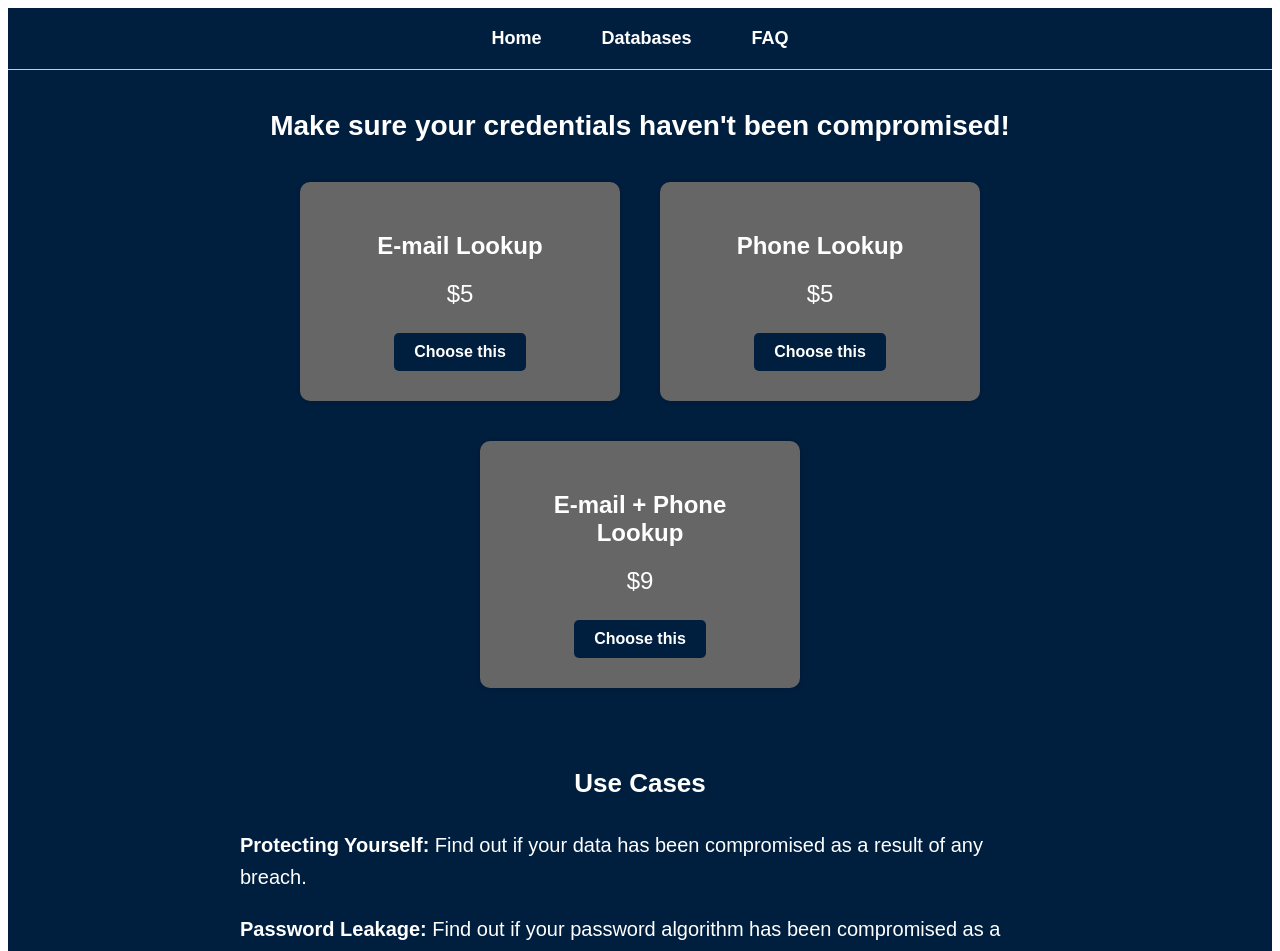
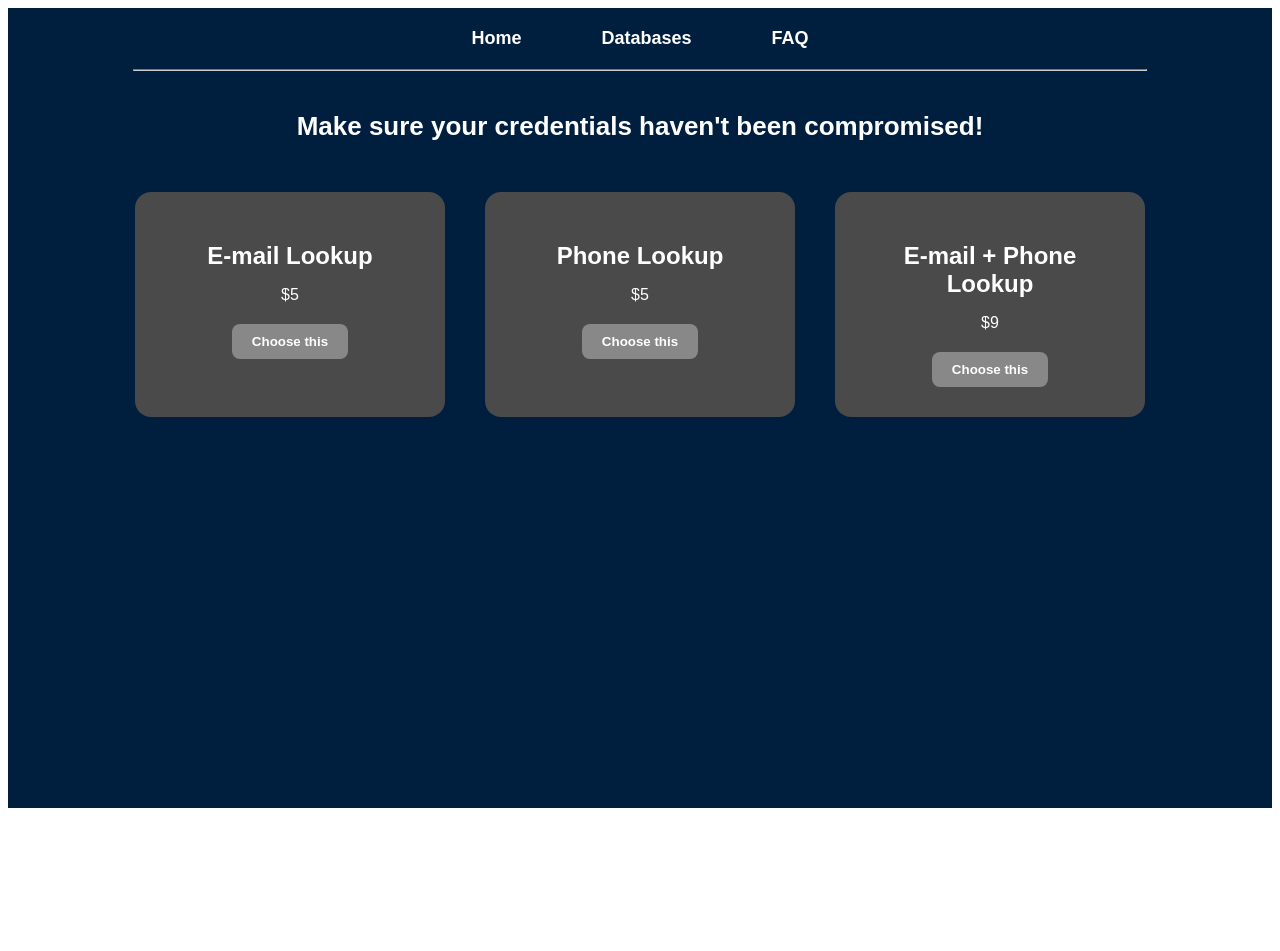
Before and after one commit to Bensero87/leakwhat, a Next.js app: page / in a window 1280 px wide. Shown: the top 951 px of the page. After the commit the page ends 816 px from the top, so only its background shows below. Built offline with nearby package versions, Linux system fonts and the light colour scheme.

Commit message:
Update index.js

```diff
--- a/pages/index.js
+++ b/pages/index.js
@@ -1,71 +1,86 @@
+import { useRouter } from 'next/router';
+
 export default function Home() {
+  const router = useRouter();
+
   return (
-    <div style={{ backgroundColor: "#001F3F", minHeight: "100vh", color: "white", fontFamily: "Arial, sans-serif" }}>
-      {/* Üst Menü */}
-      <header style={{ padding: "20px 0", textAlign: "center", borderBottom: "1px solid #ccc" }}>
-        <nav style={{ display: "flex", justifyContent: "center", gap: "60px", fontWeight: "bold", fontSize: "18px" }}>
-          <a href="/" style={{ color: "white", textDecoration: "none" }}>Home</a>
-          <a href="/databases" style={{ color: "white", textDecoration: "none" }}>Databases</a>
-          <a href="/faq" style={{ color: "white", textDecoration: "none" }}>FAQ</a>
-        </nav>
-      </header>
+    <div style={{ backgroundColor: '#001F3F', minHeight: '100vh', color: 'white', fontFamily: 'Arial' }}>
+      {/* Menü */}
+      <div style={{ display: 'flex', justifyContent: 'center', gap: '80px', padding: '20px', fontSize: '18px', fontWeight: 'bold' }}>
+        <a href="/" style={{ color: 'white', textDecoration: 'none' }}>Home</a>
+        <a href="/databases" style={{ color: 'white', textDecoration: 'none' }}>Databases</a>
+        <a href="/faq" style={{ color: 'white', textDecoration: 'none' }}>FAQ</a>
+      </div>
+
+      <hr style={{ width: '80%', margin: '0 auto', borderColor: '#ccc' }} />
 
       {/* Başlık */}
-      <h1 style={{ textAlign: "center", fontWeight: "bold", fontSize: "28px", margin: "40px 0" }}>
+      <h1 style={{ textAlign: 'center', marginTop: '40px', fontSize: '26px', fontWeight: 'bold', color: 'white' }}>
         Make sure your credentials haven't been compromised!
       </h1>
 
-      {/* Hizmet Kartları */}
-      <div style={{ display: "flex", justifyContent: "center", gap: "40px", flexWrap: "wrap", maxWidth: "1000px", margin: "0 auto" }}>
-        {[
-          { title: "E-mail Lookup", price: "$5", link: "/email-lookup" },
-          { title: "Phone Lookup", price: "$5", link: "/phone-lookup" },
-          { title: "E-mail + Phone Lookup", price: "$9", link: "/email-phone-lookup" },
-        ].map((item, index) => (
-          <div key={index} style={{
-            backgroundColor: "#666", color: "white",
-            borderRadius: "10px", padding: "30px", width: "260px", textAlign: "center", boxShadow: "0 0 10px rgba(0,0,0,0.2)"
-          }}>
-            <h2>{item.title}</h2>
-            <p style={{ fontSize: "24px", margin: "10px 0" }}>{item.price}</p>
-            <a href={item.link} style={{
-              backgroundColor: "#001F3F", color: "white", padding: "10px 20px",
-              borderRadius: "5px", textDecoration: "none", fontWeight: "bold", display: "inline-block", marginTop: "15px"
-            }}>
-              Choose this
-            </a>
-          </div>
-        ))}
+      {/* Hizmet Kutuları */}
+      <div style={{ display: 'flex', justifyContent: 'center', gap: '40px', marginTop: '50px', flexWrap: 'wrap' }}>
+        {/* E-mail */}
+        <div style={{ backgroundColor: '#4a4a4a', padding: '30px', borderRadius: '16px', width: '250px', textAlign: 'center' }}>
+          <h2 style={{ color: 'white', marginBottom: '10px' }}>E-mail Lookup</h2>
+          <p style={{ color: 'white', fontSize: '16px', marginBottom: '20px' }}>$5</p>
+          <button
+            onClick={() => router.push('/email-lookup')}
+            style={{
+              padding: '10px 20px',
+              backgroundColor: '#888',
+              color: 'white',
+              border: 'none',
+              borderRadius: '8px',
+              cursor: 'pointer',
+              fontWeight: 'bold'
+            }}
+          >
+            Choose this
+          </button>
+        </div>
+
+        {/* Phone */}
+        <div style={{ backgroundColor: '#4a4a4a', padding: '30px', borderRadius: '16px', width: '250px', textAlign: 'center' }}>
+          <h2 style={{ color: 'white', marginBottom: '10px' }}>Phone Lookup</h2>
+          <p style={{ color: 'white', fontSize: '16px', marginBottom: '20px' }}>$5</p>
+          <button
+            onClick={() => router.push('/phone-lookup')}
+            style={{
+              padding: '10px 20px',
+              backgroundColor: '#888',
+              color: 'white',
+              border: 'none',
+              borderRadius: '8px',
+              cursor: 'pointer',
+              fontWeight: 'bold'
+            }}
+          >
+            Choose this
+          </button>
+        </div>
+
+        {/* E-mail + Phone */}
+        <div style={{ backgroundColor: '#4a4a4a', padding: '30px', borderRadius: '16px', width: '250px', textAlign: 'center' }}>
+          <h2 style={{ color: 'white', marginBottom: '10px' }}>E-mail + Phone Lookup</h2>
+          <p style={{ color: 'white', fontSize: '16px', marginBottom: '20px' }}>$9</p>
+          <button
+            onClick={() => router.push('/email-phone-lookup')}
+            style={{
+              padding: '10px 20px',
+              backgroundColor: '#888',
+              color: 'white',
+              border: 'none',
+              borderRadius: '8px',
+              cursor: 'pointer',
+              fontWeight: 'bold'
+            }}
+          >
+            Choose this
+          </button>
+        </div>
       </div>
-
-      {/* Use Cases Başlığı */}
-      <h2 style={{ textAlign: "center", marginTop: "80px", fontSize: "26px" }}>Use Cases</h2>
-
-      {/* Use Cases Açıklamaları */}
-      <div style={{
-        margin: "30px auto 60px",
-        maxWidth: "800px",
-        padding: "0 20px",
-        fontSize: "20px",
-        lineHeight: "1.6"
-      }}>
-        <p style={{ marginBottom: "20px" }}>
-          <strong>Protecting Yourself:</strong> Find out if your data has been compromised as a result
-          of any breach.
-        </p>
-        <p style={{ marginBottom: "20px" }}>
-          <strong>Password Leakage:</strong> Find out if your password algorithm has been compromised
-          as a result of any breach.
-        </p>
-        <p>
-          <strong>Detecting Password Leakage:</strong> Find out if you need to change your password.
-        </p>
-      </div>
-
-      {/* Contacts */}
-      <footer style={{ textAlign: "center", padding: "40px 0", fontSize: "20px", fontWeight: "bold" }}>
-        Contacts: leakwhat@leakwhat.com
-      </footer>
     </div>
   );
 }
```
